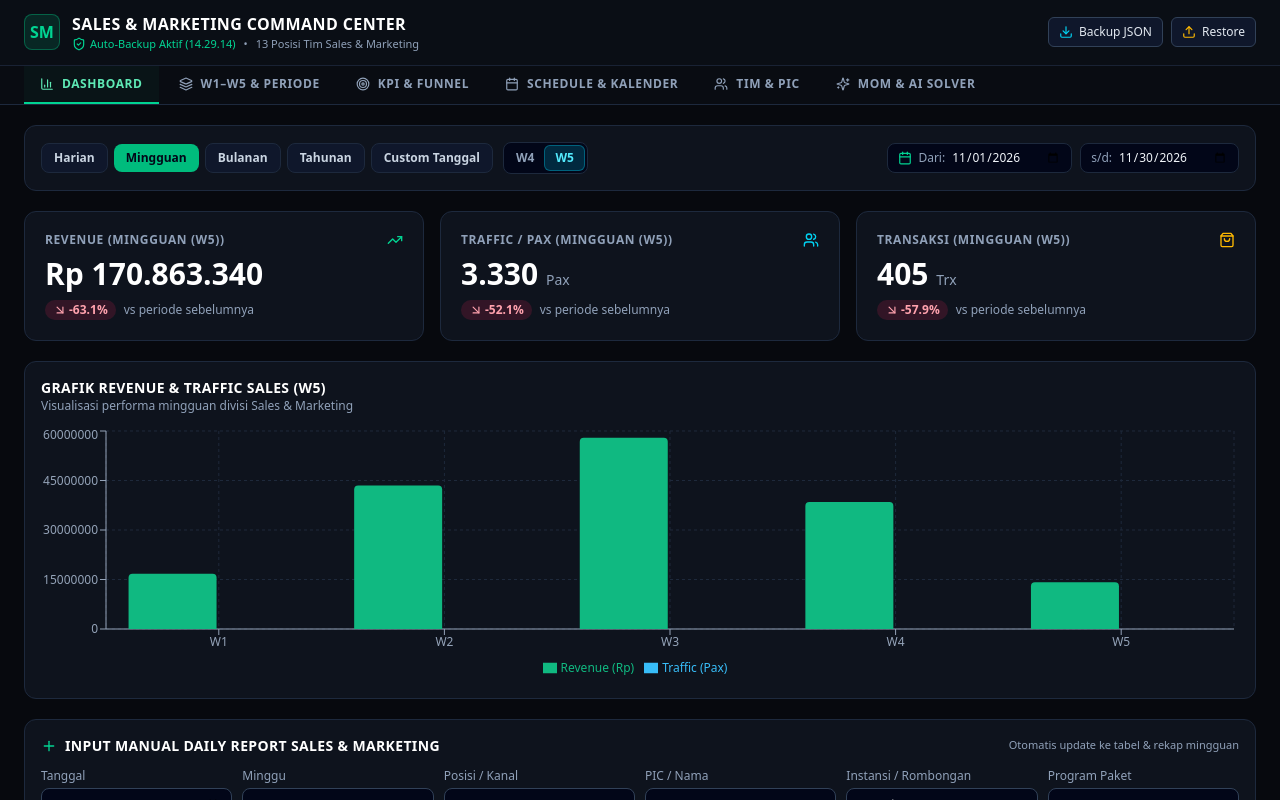
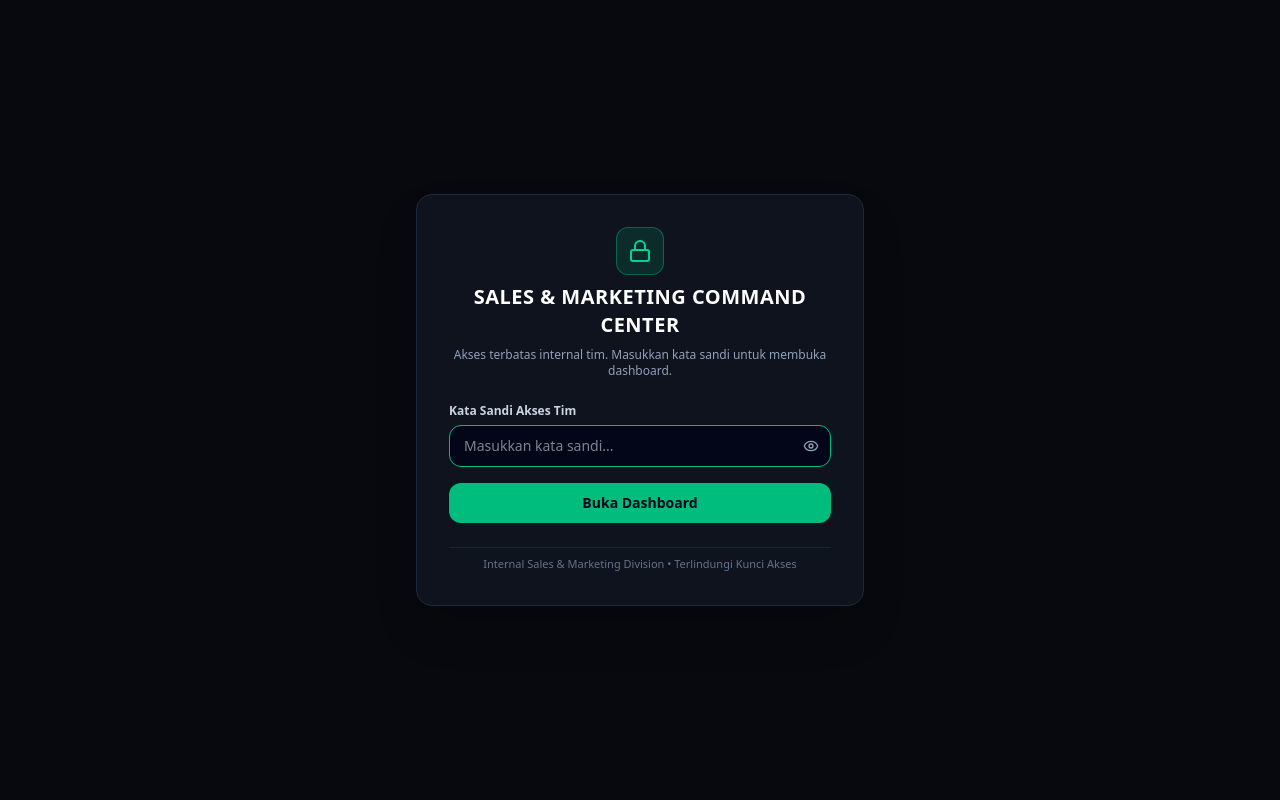
Before and after one commit to thekeranjangbalisalesmarketing-droid/sales-marketing-dashboard-app., a React (Vite) app: page / in a window 1280 px wide. Shown: the top 800 px of the page. Built offline with nearby package versions, Linux system fonts and the light colour scheme.

Commit message:
Update App.jsx

```diff
--- a/App.jsx
+++ b/App.jsx
@@ -21,7 +21,11 @@ import {
   ShieldCheck,
   RefreshCw,
   ArrowUpRight,
-  ArrowDownRight
+  ArrowDownRight,
+  Lock,
+  LogOut,
+  Eye,
+  EyeOff
 } from 'lucide-react';
 import {
   ResponsiveContainer,
@@ -37,6 +41,9 @@ import {
 } from 'recharts';
 
 const STORAGE_KEY = 'sm_command_center_v1';
+const AUTH_SESSION_KEY = 'sm_command_center_unlocked_v1';
+// Ubah kata sandi di bawah ini sesuai keinginan Anda (default: SM2026)
+const ACCESS_PASSCODE = import.meta.env.VITE_APP_PASSCODE || 'SM2026';
 
 const INITIAL_PICS = [
   { id: 'pic-1', posisi: 'MANAGER', nama: 'ECO MUHAMAD RIDWAN', status: 'Active' },
@@ -318,6 +325,17 @@ const buildGoogleCalendarUrl = (title, dateStr, timeStr, details, location = 'Sa
 };
 
 export default function App() {
+  const [isUnlocked, setIsUnlocked] = useState(() => {
+    try {
+      return sessionStorage.getItem(AUTH_SESSION_KEY) === 'true';
+    } catch {
+      return false;
+    }
+  });
+  const [passInput, setPassInput] = useState('');
+  const [showPass, setShowPass] = useState(false);
+  const [authError, setAuthError] = useState('');
+
   const [activeTab, setActiveTab] = useState('dashboard');
   const [periodMode, setPeriodMode] = useState('mingguan');
   const [weekCountMode, setWeekCountMode] = useState('W5');
@@ -449,6 +467,31 @@ export default function App() {
       console.error('Gagal menyimpan data lokal:', e);
     }
   }, [pics, acquisitions, weeklyMetrics, kpiRows, tasks, moms]);
+
+  const handleUnlock = (e) => {
+    e.preventDefault();
+    if (passInput.trim() === ACCESS_PASSCODE) {
+      setIsUnlocked(true);
+      setAuthError('');
+      setPassInput('');
+      try {
+        sessionStorage.setItem(AUTH_SESSION_KEY, 'true');
+      } catch {
+        // ignore storage restriction
+      }
+    } else {
+      setAuthError('Kata sandi salah. Silakan periksa kembali kode akses tim Anda.');
+    }
+  };
+
+  const handleLock = () => {
+    setIsUnlocked(false);
+    try {
+      sessionStorage.removeItem(AUTH_SESSION_KEY);
+    } catch {
+      // ignore
+    }
+  };
 
   const handleSelectKanal = (kanalVal) => {
     const matchedPic = pics.find((p) => p.posisi.toUpperCase() === kanalVal.toUpperCase());
@@ -871,6 +914,70 @@ Pertanyaan user: ${queryText}`
     { id: 'mom_ai', label: 'MOM & AI SOLVER', icon: Sparkles }
   ];
 
+  if (!isUnlocked) {
+    return (
+      <div className="min-h-screen bg-[#07090e] text-slate-100 flex items-center justify-center p-4">
+        <div className="w-full max-w-md rounded-2xl border border-slate-800 bg-[#0e131d] p-6 sm:p-8 shadow-2xl space-y-6">
+          <div className="flex flex-col items-center text-center space-y-2">
+            <div className="h-12 w-12 rounded-xl bg-emerald-500/15 border border-emerald-500/40 flex items-center justify-center text-emerald-400">
+              <Lock className="w-6 h-6" />
+            </div>
+            <h1 className="text-lg sm:text-xl font-bold tracking-wide text-white uppercase">
+              Sales & Marketing Command Center
+            </h1>
+            <p className="text-xs text-slate-400">
+              Akses terbatas internal tim. Masukkan kata sandi untuk membuka dashboard.
+            </p>
+          </div>
+
+          <form onSubmit={handleUnlock} className="space-y-4">
+            <div>
+              <label className="block text-xs font-semibold text-slate-300 mb-1.5">
+                Kata Sandi Akses Tim
+              </label>
+              <div className="relative">
+                <input
+                  type={showPass ? 'text' : 'password'}
+                  value={passInput}
+                  onChange={(e) => {
+                    setPassInput(e.target.value);
+                    if (authError) setAuthError('');
+                  }}
+                  placeholder="Masukkan kata sandi..."
+                  className="w-full rounded-xl border border-slate-700 bg-slate-950 px-3.5 py-2.5 pr-10 text-sm text-white outline-none focus:border-emerald-500"
+                  autoFocus
+                  required
+                />
+                <button
+                  type="button"
+                  onClick={() => setShowPass((v) => !v)}
+                  className="absolute right-3 top-1/2 -translate-y-1/2 text-slate-400 hover:text-slate-200"
+                  aria-label="Tampilkan atau sembunyikan sandi"
+                >
+                  {showPass ? <EyeOff className="w-4 h-4" /> : <Eye className="w-4 h-4" />}
+                </button>
+              </div>
+              {authError && (
+                <p className="mt-2 text-xs font-medium text-rose-400">{authError}</p>
+              )}
+            </div>
+
+            <button
+              type="submit"
+              className="w-full rounded-xl bg-emerald-500 hover:bg-emerald-400 text-slate-950 font-bold py-2.5 text-sm transition"
+            >
+              Buka Dashboard
+            </button>
+          </form>
+
+          <div className="pt-2 border-t border-slate-800/80 text-center text-[11px] text-slate-500">
+            Internal Sales & Marketing Division • Terlindungi Kunci Akses
+          </div>
+        </div>
+      </div>
+    );
+  }
+
   return (
     <div className="min-h-screen bg-[#07090e] text-slate-100 pb-20 md:pb-10">
       <header className="sticky top-0 z-30 border-b border-slate-800 bg-[#0b0f17]/95 backdrop-blur">
@@ -905,6 +1012,14 @@ Pertanyaan user: ${queryText}`
               <Upload className="w-3.5 h-3.5 text-amber-400" /> Restore
               <input type="file" accept=".json" onChange={handleImportBackup} className="hidden" />
             </label>
+            <button
+              type="button"
+              onClick={handleLock}
+              className="inline-flex items-center gap-1.5 rounded-md border border-rose-500/40 bg-rose-500/10 hover:bg-rose-500/20 px-2.5 py-1.5 text-xs font-semibold text-rose-300 transition"
+              title="Kunci layar dashboard"
+            >
+              <LogOut className="w-3.5 h-3.5" /> Kunci
+            </button>
           </div>
         </div>
 
```
